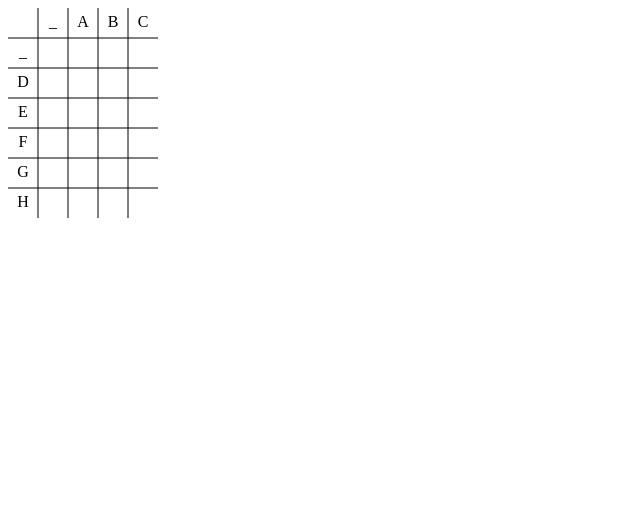
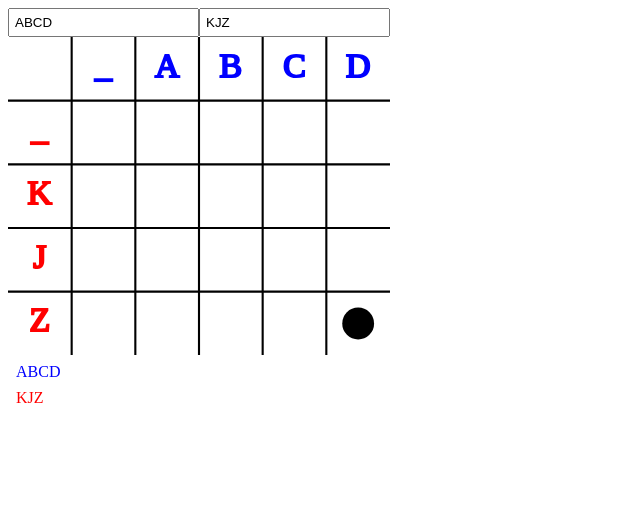
Before and after one commit to alexfauquette/aMathJourney, a Gatsby site: page /dynamic-programming in a window 1280 px wide. Shown: the whole page, without its empty margins (0-640 px from the left). Built offline with nearby package versions, Linux system fonts and the light colour scheme; Gatsby itself is replaced by a stand-in of ours.

Commit message:
finish first draft for grid explanation

```diff
--- a/src/components/DynamicProgram/atoms/Grid.js
+++ b/src/components/DynamicProgram/atoms/Grid.js
@@ -1,9 +1,9 @@
-import React, { useState } from "react"
+import React from "react"
 import classes from "./gridStyle.module.scss"
 
-const COLUMN_SIZE = 30
+export const COLUMN_SIZE = 30
 
-export const Grid = ({ word1, word2 }) => (
+export const Grid = ({ word1, word2, subWord1, subWord2 }) => (
   <>
     {`_${word1}`.split("").map((char, index) => (
       <>
@@ -19,6 +19,11 @@ export const Grid = ({ word1, word2 }) => (
           dominant-baseline="middle"
           x={COLUMN_SIZE * (index + 1.5)}
           y={COLUMN_SIZE * 0.5}
+          className={
+            subWord1 && index < subWord1.length
+              ? classes.subWord1
+              : classes.nomalWord
+          }
         >
           {char}
         </text>
@@ -38,6 +43,11 @@ export const Grid = ({ word1, word2 }) => (
           dominant-baseline="middle"
           y={COLUMN_SIZE * (index + 1.5)}
           x={COLUMN_SIZE * 0.5}
+          className={
+            subWord2 && index < subWord2.length
+              ? classes.subWord2
+              : classes.nomalWord
+          }
         >
           {char}
         </text>
@@ -55,7 +65,7 @@ export const InteractiveCircle = ({ word1, word2, onEnter }) => (
           .split("")
           .map((_, index2) => (
             <circle
-              className={classes.circle}
+              className={classes.interactiveCircle}
               cx={COLUMN_SIZE * (index1 + 1.5)}
               cy={COLUMN_SIZE * (index2 + 1.5)}
               r={COLUMN_SIZE / 2 - 1}
@@ -70,7 +80,7 @@ export const InteractiveCircle = ({ word1, word2, onEnter }) => (
         .split("")
         .map((_, index2) => (
           <circle
-            className={classes.circle}
+            className={classes.interactiveCircle}
             cx={COLUMN_SIZE * (0 + 1.5)}
             cy={COLUMN_SIZE * (index2 + 1.5)}
             r={COLUMN_SIZE / 2 - 1}
--- a/src/components/DynamicProgram/atoms/gridStyle.module.scss
+++ b/src/components/DynamicProgram/atoms/gridStyle.module.scss
@@ -3,6 +3,23 @@
   stroke-width: 1;
 }
 
-.circle {
+.interactiveCircle {
   fill: transparent;
+  &:hover {
+    cursor: pointer;
+  }
 }
+
+.subWord1 {
+  fill: blue;
+  stroke: blue;
+}
+
+.subWord2 {
+  fill: red;
+  stroke: red;
+}
+
+.nomalWord {
+  fill: black;
+}
--- a/src/components/DynamicProgram/explanations/interactiveGrid.js
+++ b/src/components/DynamicProgram/explanations/interactiveGrid.js
@@ -1,18 +1,58 @@
-import React from "react"
-import { Grid, InteractiveCircle } from "../atoms/Grid"
+import React, { useState, useCallback } from "react"
+import { Grid, InteractiveCircle, COLUMN_SIZE } from "../atoms/Grid"
+import classes from "./styles.module.scss"
 
-const InteractiveGrid = () => {
+const InteractiveGrid = ({ startWord1, startWord2 }) => {
+  const [word1, setWord1] = useState(startWord1)
+  const [word2, setWord2] = useState(startWord2)
+  const [subWord1, setSubWord1] = useState(`_${startWord1}`)
+  const [subWord2, setSubWord2] = useState(`_${startWord2}`)
+
   return (
-    <svg height="500" width="500">
-      <Grid word1="ABC" word2="DEFGH" />
-      <InteractiveCircle
-        word1="ABC"
-        word2="DEFGH"
-        onEnter={(a, b) => () => {
-          console.log({ a, b })
-        }}
-      />
-    </svg>
+    <div className={classes.container}>
+      <div className={classes.inputContainer}>
+        <input
+          onChange={event => setWord1(event.target.value.toUpperCase())}
+          value={word1}
+        />
+        <input
+          onChange={event => setWord2(event.target.value.toUpperCase())}
+          value={word2}
+        />
+      </div>
+      <svg
+        viewBox={`0 0 ${COLUMN_SIZE * (word1.length + 2)} ${COLUMN_SIZE *
+          (word2.length + 2)}`}
+        style={{ width: "100%", maxHeight: "20cm" }}
+      >
+        <Grid
+          word1={word1}
+          word2={word2}
+          subWord1={subWord1}
+          subWord2={subWord2}
+        />
+        <InteractiveCircle
+          word1={word1}
+          word2={word2}
+          onEnter={(sw1, sw2) => () => {
+            setSubWord1(sw1)
+            setSubWord2(sw2)
+          }}
+        />
+        <circle
+          className={classes.activeCircle}
+          cx={COLUMN_SIZE * (subWord1.length + 0.5)}
+          cy={COLUMN_SIZE * (subWord2.length + 0.5)}
+          r={COLUMN_SIZE / 4}
+        ></circle>
+      </svg>
+      <p className={`${classes.text} ${classes.text1}`}>
+        {subWord1.slice(1) || "_"}
+      </p>
+      <p className={`${classes.text} ${classes.text2}`}>
+        {subWord2.slice(1) || "_"}
+      </p>
+    </div>
   )
 }
 
--- /dev/null
+++ b/src/components/DynamicProgram/explanations/styles.module.scss
@@ -0,0 +1,28 @@
+.activeCircle {
+  fill: black;
+  pointer-events: none;
+}
+
+.container {
+  display: flex;
+  flex-direction: column;
+  max-width: max-content;
+  justify-content: center;
+  .text {
+    margin: 0;
+    padding: 8px 0 0 8px;
+  }
+  .text1 {
+    color: blue;
+  }
+  .text2 {
+    color: red;
+  }
+  .inputContainer {
+    display: flex;
+    input {
+      flex-grow: 1;
+      padding: 5px;
+    }
+  }
+}
--- a/src/pages/dynamic-programming/index.js
+++ b/src/pages/dynamic-programming/index.js
@@ -1,6 +1,6 @@
 import React from "react"
 import InteractiveGrid from "src/components/DynamicProgram/explanations/interactiveGrid"
 
-const Page = () => <InteractiveGrid />
+const Page = () => <InteractiveGrid startWord1="ABCD" startWord2="KJZ" />
 
 export default Page
```
